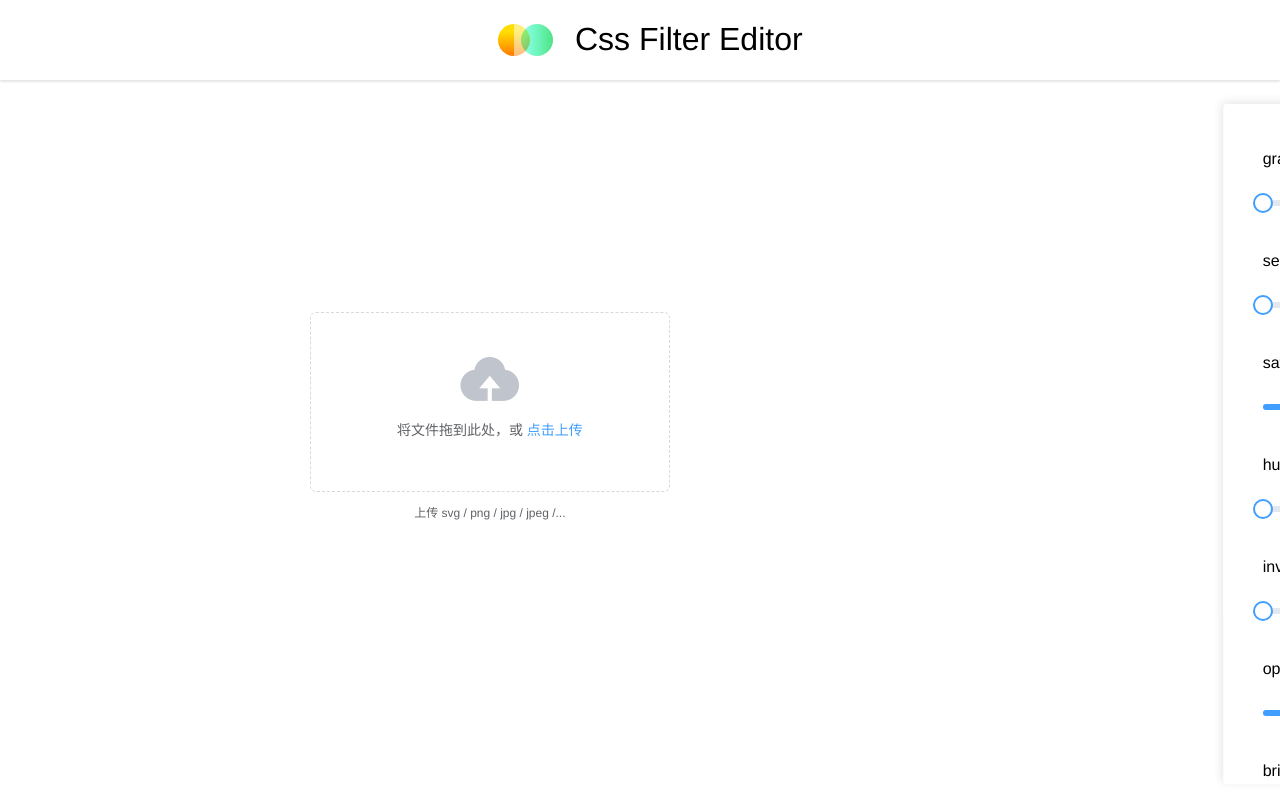
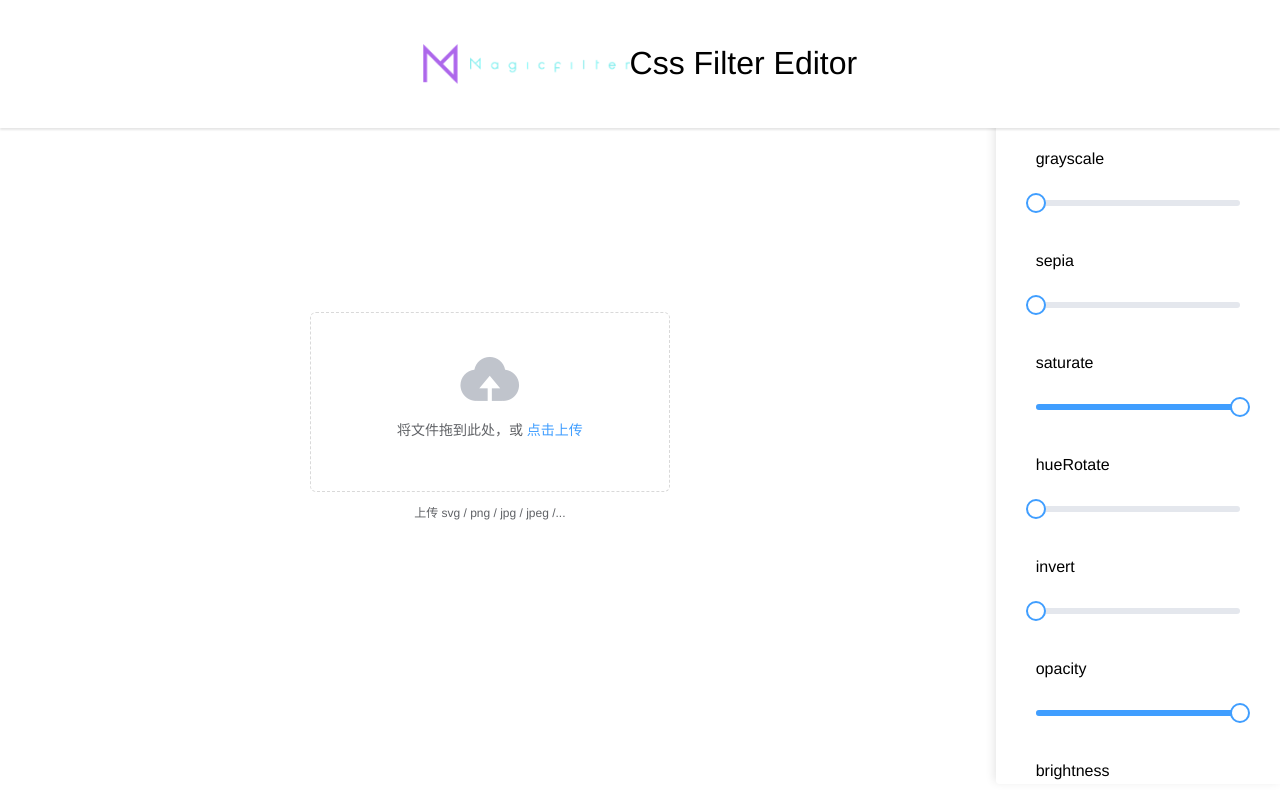
Before and after one commit to OfficialYoungX/Filter-Editor, a Vue app: page / in a window 1280 px wide. Built offline with nearby package versions, Linux system fonts and the light colour scheme.

Commit message:
change: logo style / slidebar hover statu

```diff
--- a/src/App.vue
+++ b/src/App.vue
@@ -1,7 +1,7 @@
 <template>
     <div id="app">
         <div class="app__head">
-            <img class="head__logo" src="./assets/logo.svg" alt="logo">
+            <img class="head__logo" src="./assets/logo.png" alt="logo">
             <h1 class="head__title">
                 Css Filter Editor
             </h1>
@@ -89,10 +89,11 @@ body {
     box-shadow: 0px 2px 2px 0px rgba(0,0,0,0.1);
     z-index: 10;
     background: $white;
+    padding-top: 1.5rem;
+    padding-bottom: 1.5rem;
     .head__logo {
         display: inline-block;
-        width: 3.5rem;
-        margin: 0 1.3rem;
+        height: 2.5rem;
     }
     .head__title {
         text-align: center;
@@ -125,21 +126,11 @@ body {
     overflow: hidden;
     overflow-y: scroll;
     background: $white;
-
-    transition: transform 0.3s ease-in-out, opacity 0.3s ease-in-out;
-    transform: translate(80%);
-    // opacity: 0.3;
-
     border-radius: 4px 0 0 4px;
 
     // hide the scroll bar
     &::-webkit-scrollbar {
         width: 0 !important;
     }
-    // hover status
-    &:hover {
-        transform: translate(0);
-        opacity: 1;
-    }
 }
 </style>
--- a/src/components/Uploader.vue
+++ b/src/components/Uploader.vue
@@ -16,7 +16,7 @@
         </el-upload>
         <!-- stketch board -->
         <img
-            class="unploader__sketch-board"
+            class="uploader__sketch-board"
             v-show="isUpload"
             :style="{filter: `${filterParameter}`}"
             :src="imageURL"
@@ -76,9 +76,6 @@ export default {
             this.isUpload = true;
             this.$emit("on-upload", true);
         },
-        /**
-         * @param {EventObj} e
-         */
         getImageURLFromPaste(e) {
             try{
                 if(!(e.clipboardData && e.clipboardData.items)) {
@@ -111,7 +108,7 @@ export default {
     align-items: center;
 }
 
-.unploader__sketch-board {
+.uploader__sketch-board {
     width: 100vmin;
     // object-fit: contain;
     box-shadow: 0 20px 30px -10px rgba(0, 0, 0, 0.15);
```
Also changed, not shown: src/assets/logo.png.
